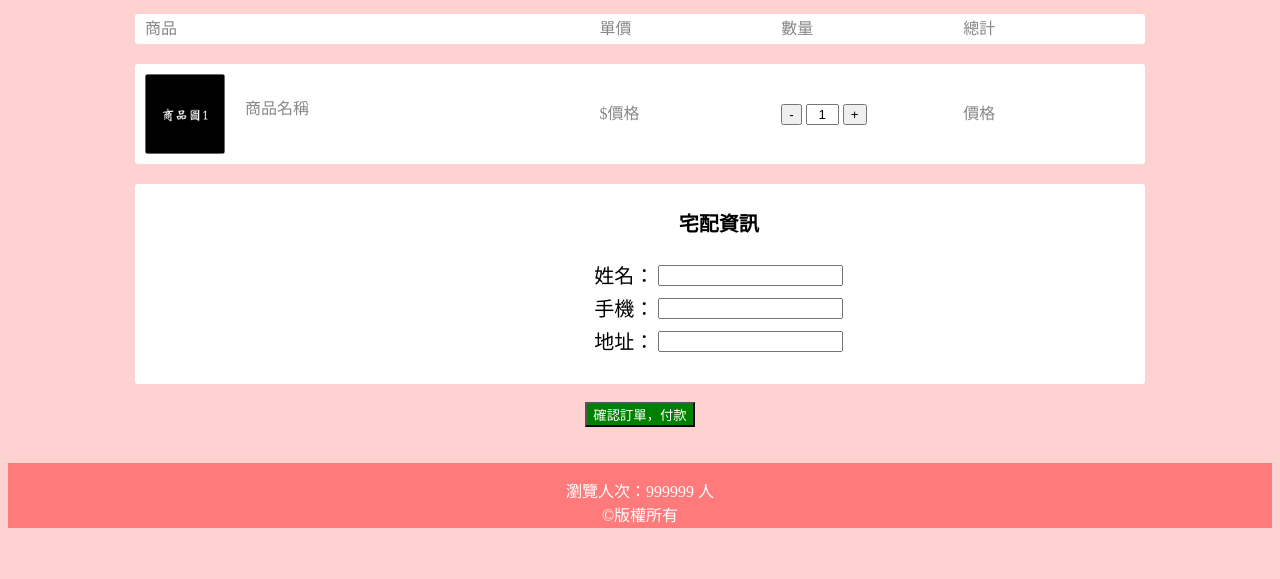
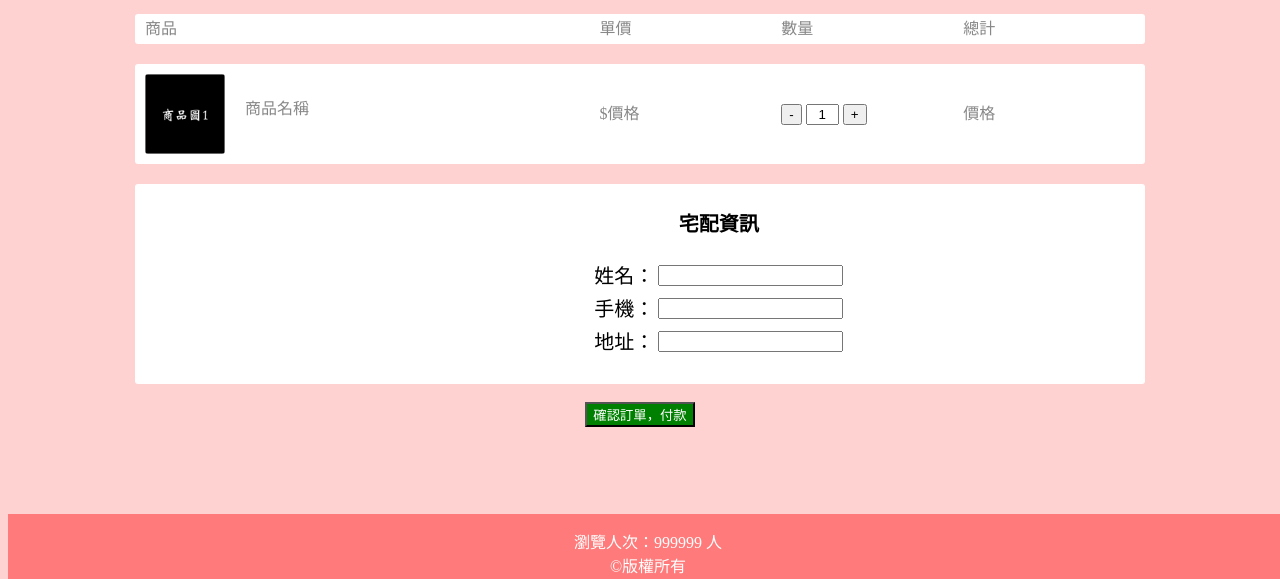
Before and after one commit to Kong0418/final, a plain HTML site: page pages/Delivery.html in a window 1280 px wide. Shown: the part 221-800 px from the top of the page. Drawn offline with Linux system fonts and the light colour scheme.

Commit message:
Update Delivery.css

```diff
--- a/assets/Css/Delivery.css
+++ b/assets/Css/Delivery.css
@@ -17,12 +17,6 @@
     text-align: center;
     font-family: STKaiti ;
     font-size: 20px;
-  }
-
-  footer{
-    position: relative;
-    bottom: 0;
-    width: 100%;
   }
 
   form{
```
